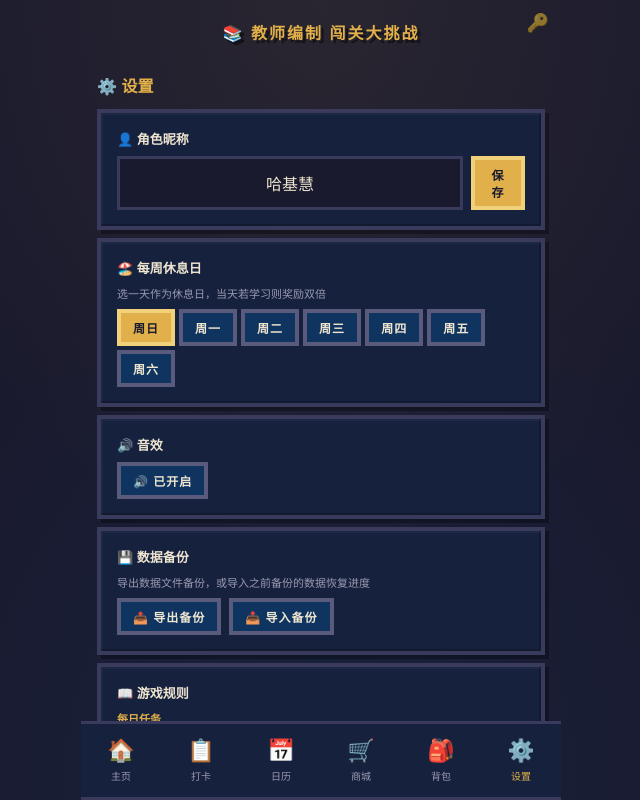
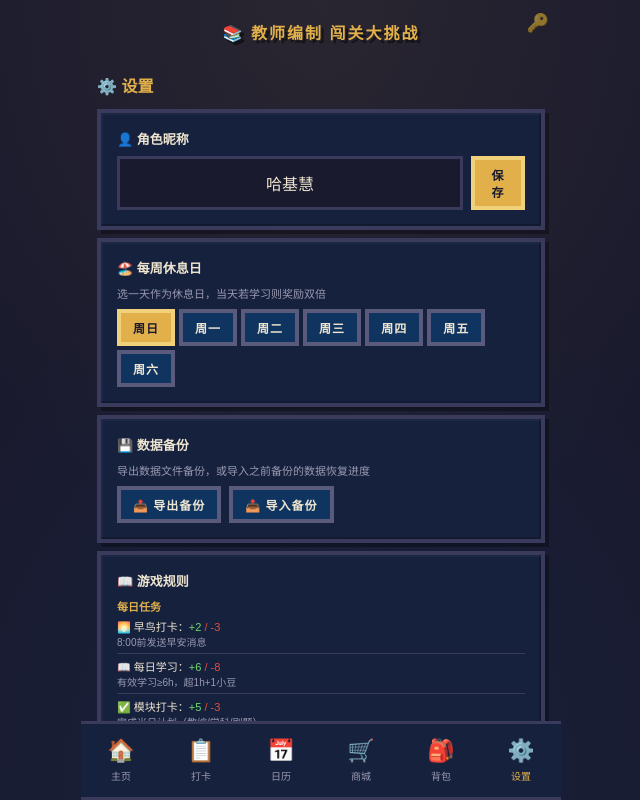
Before and after one commit to Jack414b/teacher-game, a React (Vite) app: page /settings in a window 1280 px wide. Shown: the whole page, without its empty margins (319-959 px from the left). Built offline with nearby package versions, Linux system fonts and the light colour scheme; no server answers; the database is empty.

Commit message:
去除音效开关

```diff
--- a/src/pages/SettingsPage.tsx
+++ b/src/pages/SettingsPage.tsx
@@ -8,7 +8,7 @@ import type { User } from '../types'
 interface Props { showToast: (msg: string) => void }
 
 export default function SettingsPage({ showToast }: Props) {
-  const { user, setUser, soundEnabled, toggleSound, isBossMode } = useGameStore()
+  const { user, setUser, isBossMode } = useGameStore()
   const [nickname, setNickname] = useState(user?.nickname || '哈基慧')
 
   // 导出数据
@@ -108,14 +108,6 @@ export default function SettingsPage({ showToast }: Props) {
         </div>
       </PixelCard>
 
-      {/* 音效 */}
-      <PixelCard>
-        <h3 style={{ fontSize: '13px', marginBottom: '8px' }}>🔊 音效</h3>
-        <PixelButton size="sm" onClick={toggleSound}>
-          {soundEnabled ? '🔊 已开启' : '🔇 已关闭'}
-        </PixelButton>
-      </PixelCard>
-
       {/* 数据备份 */}
       <PixelCard>
         <h3 style={{ fontSize: '13px', marginBottom: '8px' }}>💾 数据备份</h3>
--- a/src/stores/gameStore.ts
+++ b/src/stores/gameStore.ts
@@ -12,10 +12,6 @@ interface GameState {
   // UI 状态
   isBossMode: boolean;
   setBossMode: (v: boolean) => void;
-
-  // 音效
-  soundEnabled: boolean;
-  toggleSound: () => void;
 }
 
 export const useGameStore = create<GameState>((set) => ({
@@ -42,7 +38,4 @@ export const useGameStore = create<GameState>((set) => ({
 
   isBossMode: false,
   setBossMode: (v) => set({ isBossMode: v }),
-
-  soundEnabled: true,
-  toggleSound: () => set((s) => ({ soundEnabled: !s.soundEnabled })),
 }));
```
